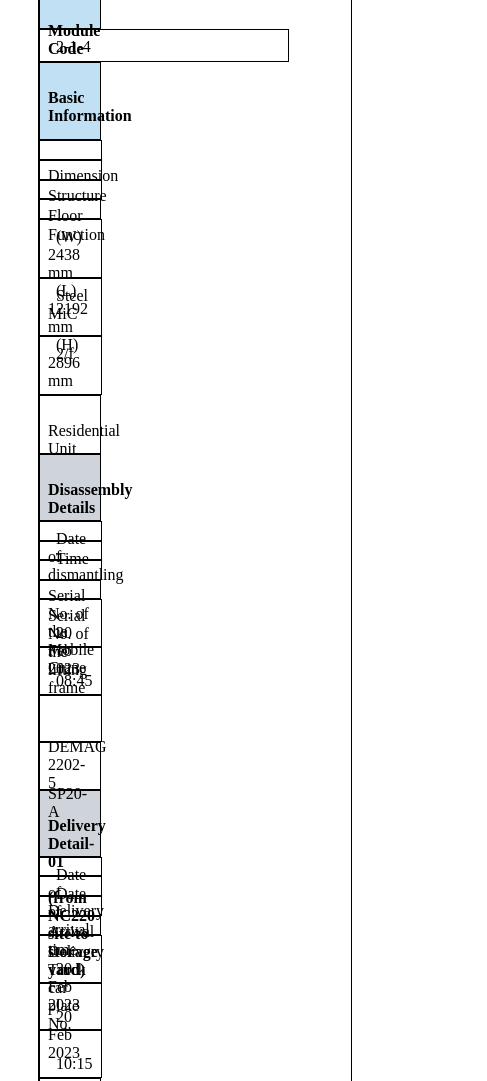
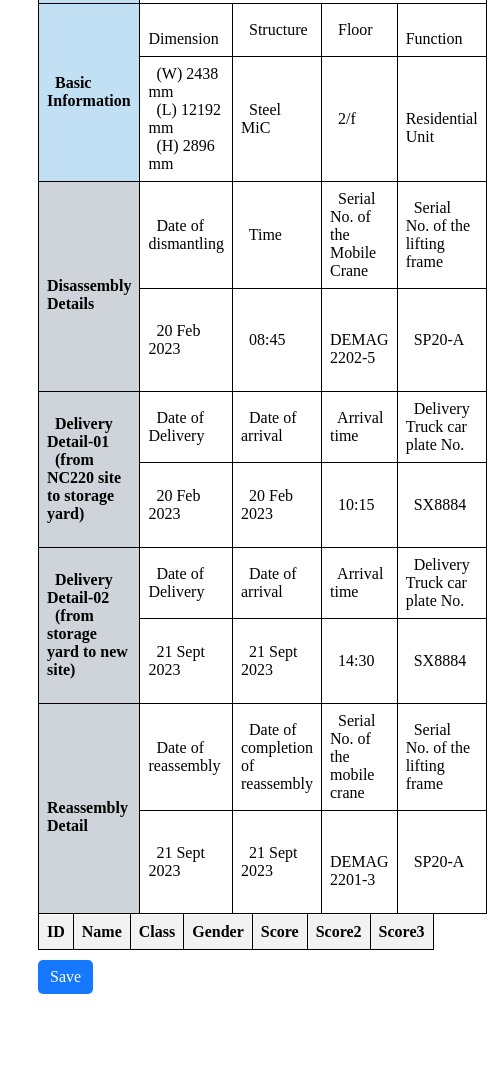
Before and after one commit to bowen1cheng/nc220, a plain HTML site: page index.html in a window 390 px wide. Shown: the part 253-1334 px from the top of the page, 487 px wide, since content can reach past the window. After the commit the page ends 1285 px from the top, so only its background shows below. Drawn offline with Linux system fonts and the light colour scheme; some packages are replaced by stand-ins of ours; no server answers; a script that the page names is missing.

Commit message:
Update index.html

```diff
--- a/index.html
+++ b/index.html
@@ -77,16 +77,16 @@
         #editableTable th,
         #editableTable td {
             width: 100%; /* 让每列在移动端占据整个宽度 */
-            display: block;
             box-sizing: border-box;
+            overflow: hidden; /* 避免溢出导致的乱码问题 */
         }
 
         /* 调整第二个表格的列宽 */
         table[border="1"] th,
         table[border="1"] td {
             width: 100%; /* 让每列在移动端占据整个宽度 */
-            display: block;
             box-sizing: border-box;
+            overflow: hidden; /* 避免溢出导致的乱码问题 */
         }
     }
 
```
